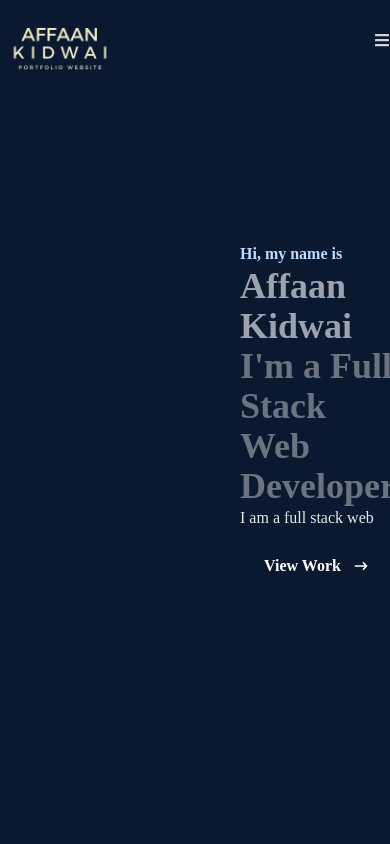
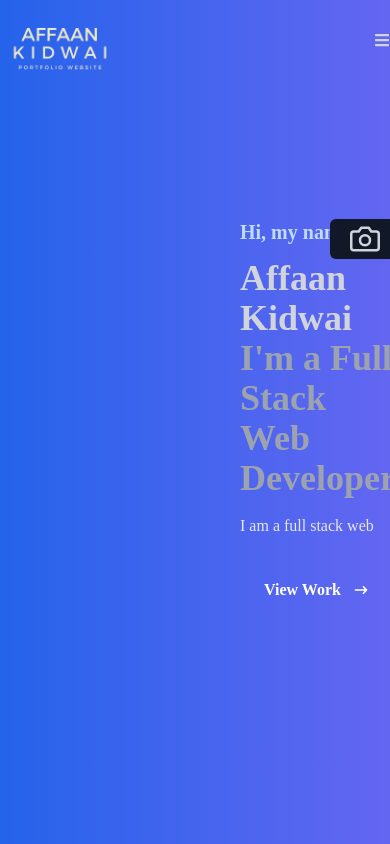
Before and after one commit to affaankidwai/My-Portfolio-Website, a React (Create React App) app: page / in a window 390 px wide. Shown: the top 844 px of the page. Built offline with nearby package versions, Linux system fonts and the light colour scheme.

Commit message:
background gradient added

```diff
--- a/src/App.js
+++ b/src/App.js
@@ -14,14 +14,15 @@ function App() {
   return (
 
     <div>
-      <ParallaxProvider>
+    <div className="bg-gradient-to-r from-blue-600 to-indigo-500">
+
     <Navbar />
     <Home />
     <About />
     <Skills />
     <Work />
     <Contact />
-    </ParallaxProvider>
+    </div>
     </div>
   );
 }
--- a/src/components/About.jsx
+++ b/src/components/About.jsx
@@ -2,7 +2,7 @@ import React from 'react'
 
 const About = () => {
   return (
-    <div name='about' className='w-full h-screen bg-[#0a192f] text-gray-300'>
+    <div name='about' className='w-full h-screen  text-gray-300'>
         <div className='flex flex-col justify-center items-center w-full h-full'>
             <div className='max-w-[1000px] w-full px-4 grid grid-cols-2 gap-8'>
                 <div className='sm:text-right pb-8 pl-4'>
--- a/src/components/Contact.jsx
+++ b/src/components/Contact.jsx
@@ -2,7 +2,7 @@ import React from "react";
 
 const Contact = () => {
   return (
-    <div name="contact" className="w-full h-screen bg-[#0a192f] text-gray-300">
+    <div name="contact" className="w-full h-screen  text-gray-300">
       <div className="flex flex-col justify-center items-center w-full h-full ">
         {/* <div className="max-w-[1000px] w-full px-4 grid grid-cols-2 gap-8">
           <div className="sm:text-right pb-8 pl-4">
--- a/src/components/Home.jsx
+++ b/src/components/Home.jsx
@@ -1,18 +1,21 @@
 import React from "react";
 import { HiArrowNarrowRight } from "react-icons/hi";
+// bg-[#0a192f]
 
 const Home = () => {
   return (
-    <div name="home" className="w-full h-screen bg-[#0a192f] flex">
+    <div name="home" className="w-full h-screen flex">
       <div className="max-w-[550px] mx-auto flex flex-col justify-center h-full ml-60">
-        <p className="text-blue-200 font-bold">Hi, my name is</p>
-        <h1 className="text-4xl sm:text-7xl font-bold text-gray-400">
+
+        <p className="text-blue-200 font-bold text-xl mb-3">Hi, my name is</p>
+        <h1 className="text-4xl sm:text-7xl font-bold text-gray-300">
           Affaan Kidwai
         </h1>
-        <h2 className="text-4xl sm:text-7xl font-bold text-gray-500">
+
+        <h2 className="text-4xl sm:text-7xl font-bold text-gray-400">
           I'm a Full Stack Web Developer.
         </h2>
-        <p className="text-gray-200">I am a full stack web</p>
+        <p className="text-gray-200 my-4">I am a full stack web</p>
         {/* <img class="scale-5" src="/Users/affaankidwai/Desktop/GitHub/My-Portfolio-Website/src/assets/DP.png" alt="Nothing bro" /> */}
 
         <div>
--- a/src/components/Navbar.jsx
+++ b/src/components/Navbar.jsx
@@ -18,7 +18,7 @@ const Navbar = () => {
   const handleClick = () => setNav(!nav);
 
   return (
-    <div className="fixed w-full h-[80px] flex justify-between items-center bg-[#0a192f] text-gray-300">
+    <div className="fixed w-full h-[80px] flex justify-between items-center  text-gray-300">
       <div>
       <Link to="home" smooth={true} duration={500}>
         <img src={Logo} alt="Logo Image" style={{ width: "120px" }} />
@@ -79,7 +79,7 @@ const Navbar = () => {
 
       {/* Photography Page! */}
 
-      <div className="hidden lg:flex fixed flex-col top-[36%] right-0">
+      <div className="lg:flex fixed flex-col top-[26%] right-0 ">
         <Photography />
       </div>
 
--- a/src/components/Skills.jsx
+++ b/src/components/Skills.jsx
@@ -12,7 +12,7 @@ import FIREBASE from '../assets/css.png'
 
 const Skills = () => {
   return (
-    <div name='skills' className='w-full h-screen bg-[#0a192f] text-gray-400'>
+    <div name='skills' className='w-full h-screen  text-gray-400'>
     <div className='max-w-[1000px] mx-auto p-4 flex flex-col justify-center w-full h-full'>
     <div>
         <p className='text-4xl font-bold inline border-b-4  '>Skills</p>
--- a/src/components/Work.jsx
+++ b/src/components/Work.jsx
@@ -2,7 +2,7 @@ import React from 'react'
 
 const Work = () => {
   return (
-    <div name='work' className='w-full h-screen bg-[#0a192f] text-gray-300'>
+    <div name='work' className='w-full h-screen  text-gray-300'>
         <div className='flex flex-col justify-center items-center w-full h-full'>
             <div className='max-w-[1000px] w-full px-4 grid grid-cols-2 gap-8'>
                 <div className='sm:text-right pb-8 pl-4'>
```
Also changed, not shown: src/assets/Dark Mode=False, Active=True, Blur=False, Expandable=True.svg (added), src/index.css (line endings or trailing spaces).
